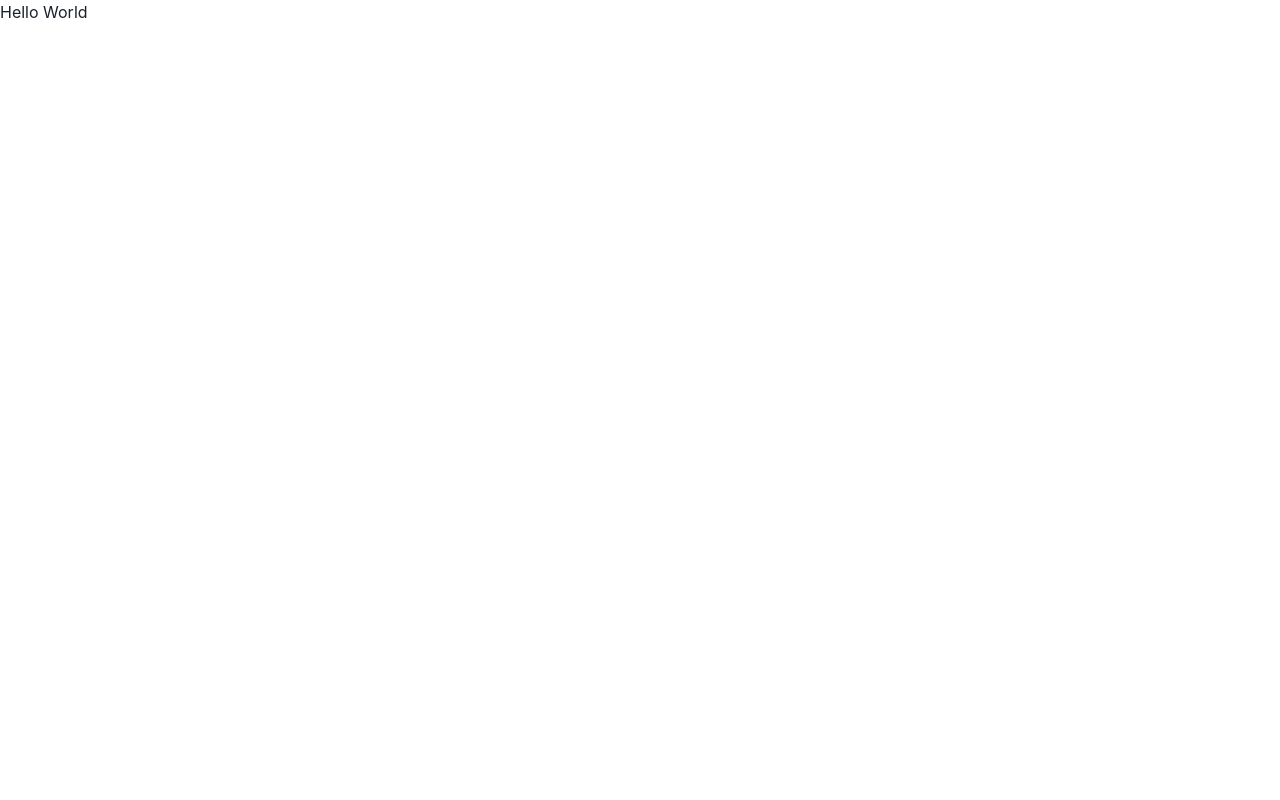
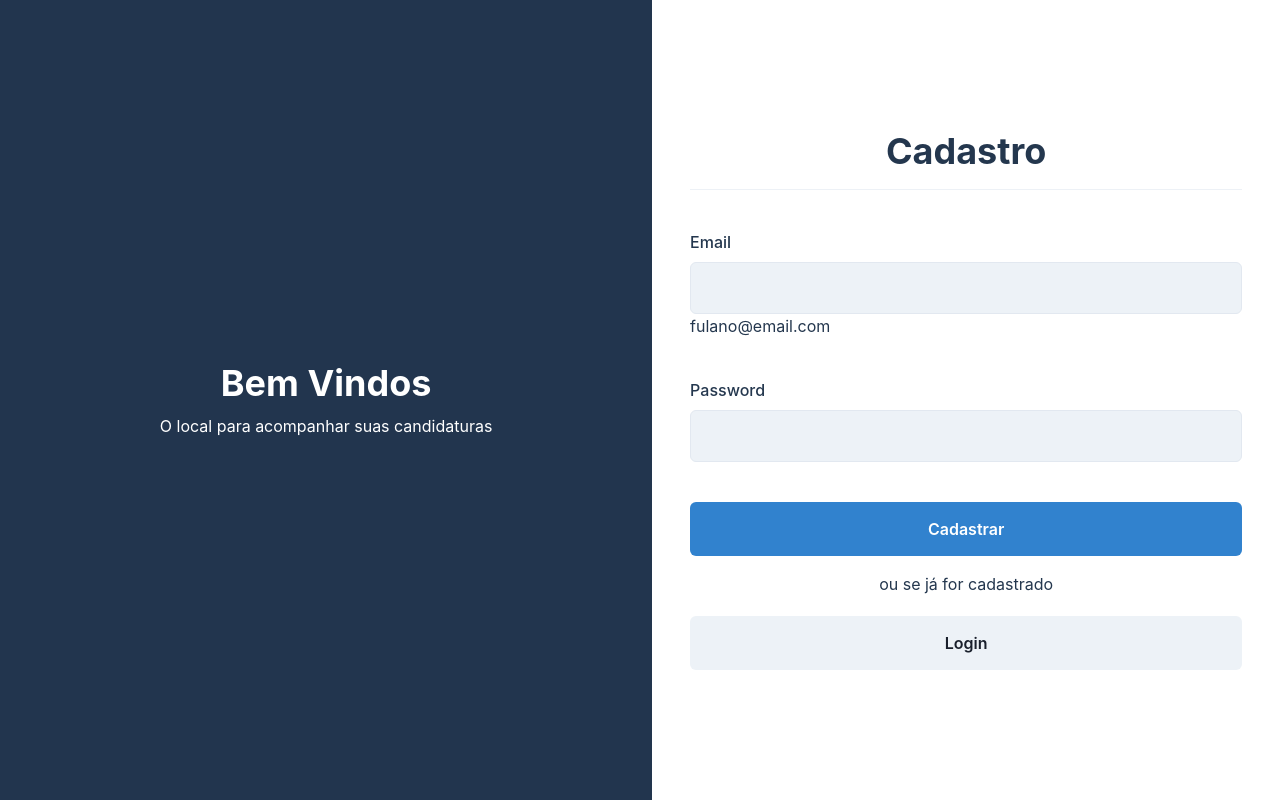
Before and after one commit to devigorgarcia/job-application-app, a React (Vite) app: page / in a window 1280 px wide. Built offline with nearby package versions, Linux system fonts and the light colour scheme.

Commit message:
feat: login and register done, responsible done

```diff
--- a/package.json
+++ b/package.json
@@ -12,17 +12,21 @@
     "@chakra-ui/react": "^2.4.3",
     "@emotion/react": "^11",
     "@emotion/styled": "^11",
+    "@hookform/resolvers": "^2.9.10",
     "axios": "^1.2.1",
     "framer-motion": "^6",
     "react": "^18.2.0",
     "react-dom": "^18.2.0",
+    "react-hook-form": "^7.40.0",
     "react-icons": "^4.7.1",
-    "react-router-dom": "^6.4.5"
+    "react-router-dom": "^6.4.5",
+    "yup": "^0.32.11"
   },
   "devDependencies": {
     "@types/axios": "^0.14.0",
     "@types/react": "^18.0.24",
     "@types/react-dom": "^18.0.8",
+    "@types/yup": "^0.32.0",
     "@vitejs/plugin-react": "^2.2.0",
     "typescript": "^4.6.4",
     "vite": "^3.2.3"
--- a/src/App.tsx
+++ b/src/App.tsx
@@ -1,7 +1,9 @@
+import { Router } from "./routes/routes";
+
 function App() {
   return (
     <>
-      <h1>Hello World</h1>
+      <Router />
     </>
   );
 }
--- /dev/null
+++ b/src/components/Form/index.tsx
@@ -0,0 +1,122 @@
+import {
+  Box,
+  Button,
+  Divider,
+  Flex,
+  FormLabel,
+  Heading,
+  Input,
+  Text,
+  VStack,
+} from "@chakra-ui/react";
+import { useState } from "react";
+import { IForm } from "../../interfaces/Form.interface";
+import * as yup from "yup";
+import { yupResolver } from "@hookform/resolvers/yup";
+import { useForm } from "react-hook-form";
+import { useContext } from "react";
+import { AuthContext } from "../../contexts/AuthContext";
+
+export const Form = () => {
+  const { registerUser, loginUser } = useContext(AuthContext);
+  const [state, setState] = useState(false);
+
+  const formSchema = yup.object().shape({
+    email: yup.string().required("Campo Obrigatório").email("Email Inválido"),
+    password: yup.string().required("Campo Obrigatório"),
+  });
+
+  const {
+    formState: { errors },
+    register,
+    handleSubmit,
+  } = useForm<IForm>({
+    resolver: yupResolver(formSchema),
+  });
+
+  const onSubmit = (data: IForm) => {
+    if (state) {
+      console.log("Login");
+      loginUser(data);
+    } else {
+      console.log("Cadastro");
+      registerUser(data);
+      setState(true);
+    }
+  };
+
+  return (
+    <Flex
+      flexDir={["column"]}
+      p={6}
+      m="1"
+      w="100%"
+      maxW="600px"
+      rounded="10px"
+      color="blue.900"
+    >
+      {state ? (
+        <Heading textAlign="center">Login</Heading>
+      ) : (
+        <Heading textAlign="center">Cadastro</Heading>
+      )}
+      <Divider mt={4} />
+      <Flex
+        as="form"
+        flexDir={["column"]}
+        mt="10"
+        onSubmit={handleSubmit(onSubmit)}
+      >
+        <VStack spacing={10} w="100%">
+          <Box w="100%">
+            <FormLabel>Email</FormLabel>
+            <Input
+              type="email"
+              bg="gray.100"
+              h="52px"
+              padding={4}
+              {...register("email")}
+            />
+            {errors.email ? (
+              <Text>{errors.email?.message}</Text>
+            ) : (
+              <Text>fulano@email.com</Text>
+            )}
+          </Box>
+          <Box w="100%">
+            <FormLabel>Password</FormLabel>
+            <Input
+              type="password"
+              bg="gray.100"
+              h="52px"
+              padding={4}
+              {...register("password")}
+            />
+          </Box>
+        </VStack>
+        {state ? (
+          <Button mt="10" type="submit" colorScheme="blue" h="54px">
+            Logar
+          </Button>
+        ) : (
+          <Button mt="10" type="submit" colorScheme="blue" h="54px">
+            Cadastrar
+          </Button>
+        )}
+      </Flex>
+      <Flex
+        width="100%"
+        align="center"
+        justifyContent="center"
+        mt={4}
+        flexDir="column"
+        gap={5}
+      >
+        <Text textAlign="center">ou se já for cadastrado</Text>
+        <Button h="54px" w="100%" onClick={() => setState(!state)}>
+          {state ? "Cadastrar" : "Login"}
+        </Button>
+      </Flex>
+    </Flex>
+  );
+};
--- /dev/null
+++ b/src/contexts/AuthContext.tsx
@@ -0,0 +1,39 @@
+import { useState } from "react";
+import { createContext } from "react";
+import { useNavigate } from "react-router-dom";
+import { api } from "../api";
+import {
+  IContextAuthData,
+  IProviderProps,
+  IUser,
+} from "../interfaces/Context.interfaces";
+
+export const AuthContext = createContext<IContextAuthData>(
+  {} as IContextAuthData
+);
+
+export const AuthProvider = ({ children }: IProviderProps) => {
+  const [user, setUser] = useState({});
+  const navigate = useNavigate();
+
+  const registerUser = async (data: IUser) => {
+    await api
+      .post("/users", data)
+      .then((response) => {
+        setUser(response.data);
+      })
+      .catch((err) => console.log(err));
+  };
+
+  const loginUser = async (data: IUser) => {
+    await api.post("/login", data).then((response) => {
+      localStorage.setItem("@AppJobs:Token", response.data.token);
+      navigate("/dashboard");
+    });
+  };
+  return (
+    <AuthContext.Provider value={{ registerUser, loginUser }}>
+      {children}
+    </AuthContext.Provider>
+  );
+};
--- /dev/null
+++ b/src/interfaces/Form.interface.ts
@@ -0,0 +1,4 @@
+export interface IForm {
+  email: string;
+  password: string;
+}
--- a/src/main.tsx
+++ b/src/main.tsx
@@ -2,11 +2,15 @@ import { ChakraProvider } from "@chakra-ui/react";
 import ReactDOM from "react-dom/client";
 import { BrowserRouter } from "react-router-dom";
 import App from "./App";
+import { AuthProvider } from "./contexts/AuthContext";
+import { theme } from "./styles/theme";
 
 ReactDOM.createRoot(document.getElementById("root") as HTMLElement).render(
   <BrowserRouter>
-    <ChakraProvider resetCSS>
-      <App />
+    <ChakraProvider resetCSS theme={theme}>
+      <AuthProvider>
+        <App />
+      </AuthProvider>
     </ChakraProvider>
   </BrowserRouter>
 );
--- /dev/null
+++ b/src/pages/Dashboard/index.tsx
@@ -0,0 +1,7 @@
+export const DashboardPage = () => {
+  return (
+    <>
+      <h1>Dashboard</h1>
+    </>
+  );
+};
--- /dev/null
+++ b/src/pages/HomePage/index.tsx
@@ -0,0 +1,27 @@
+import { Flex, Heading, Text } from "@chakra-ui/react";
+import { Form } from "../../components/Form";
+
+export const HomePage = () => {
+  return (
+    <Flex flexDir={["column", "column", "column", "row"]} width={["100vw"]}>
+      <Flex
+        justifyContent="center"
+        width={["100%"]}
+        bg="blue.700"
+        h={["30vh", "30vh", "30vh", "100vh"]}
+        color="white"
+        flexDir={["column"]}
+        padding="6"
+        alignItems={["center"]}
+      >
+        <Heading alignSelf={["flex-start", "center"]}>Bem Vindos</Heading>
+        <Text mt={2} alignSelf={["flex-start", "center"]}>
+          O local para acompanhar suas candidaturas
+        </Text>
+      </Flex>
+      <Flex justifyContent={["center"]} width={["100vw"]} align={["center"]}>
+        <Form />
+      </Flex>
+    </Flex>
+  );
+};
--- a/src/routes/routes.tsx
+++ b/src/routes/routes.tsx
@@ -1,9 +1,12 @@
 import { Route, Routes } from "react-router-dom";
+import { DashboardPage } from "../pages/Dashboard";
+import { HomePage } from "../pages/HomePage";
 
 export const Router = () => {
   return (
     <Routes>
-      <Route path="/" />
+      <Route path="/" element={<HomePage />} />
+      <Route path="/dashboard" element={<DashboardPage />} />
     </Routes>
   );
 };
--- a/src/styles/theme.ts
+++ b/src/styles/theme.ts
@@ -0,0 +1,13 @@
+import { extendTheme } from "@chakra-ui/react";
+
+export const theme = extendTheme({
+  colors: {
+    blue: {
+      700: "#22354E",
+      900: '#24374E'
+    },
+    green: {
+      500: "#209663",
+    },
+  },
+});
```
Also changed, not shown: src/interfaces/Context.interfaces.ts (added, +16 -0 lines), 1 other file (tests, documents, lock files or other folders).
